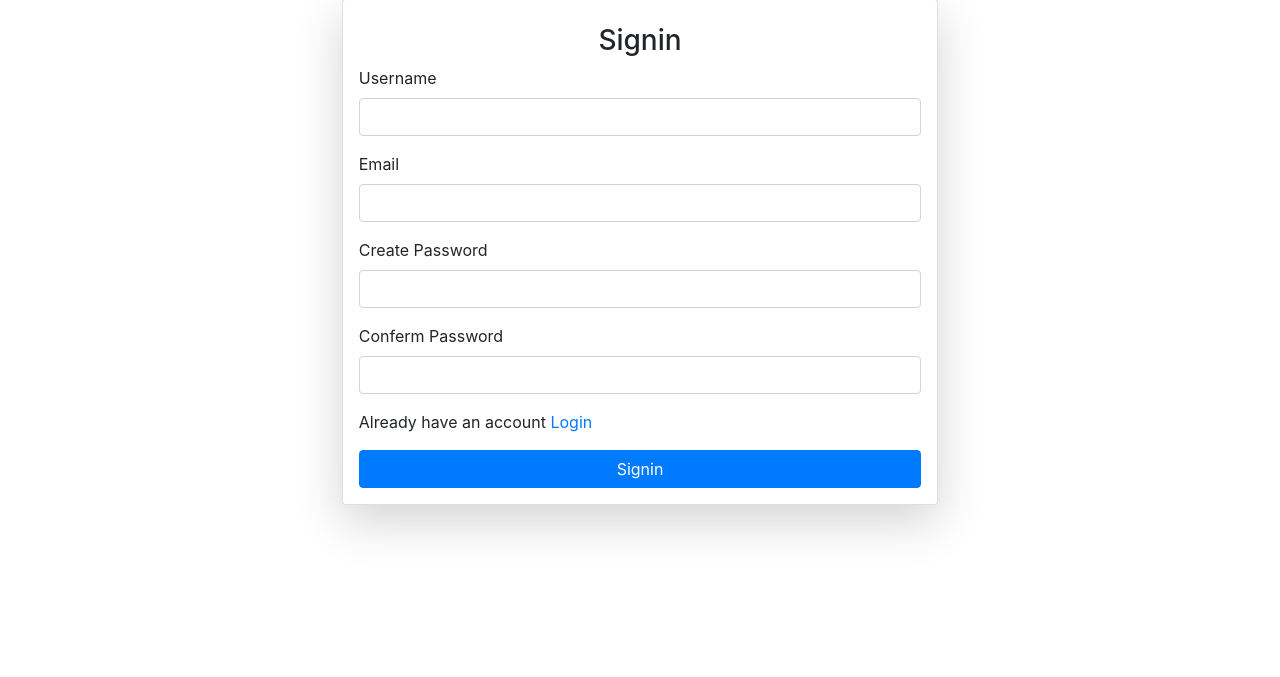
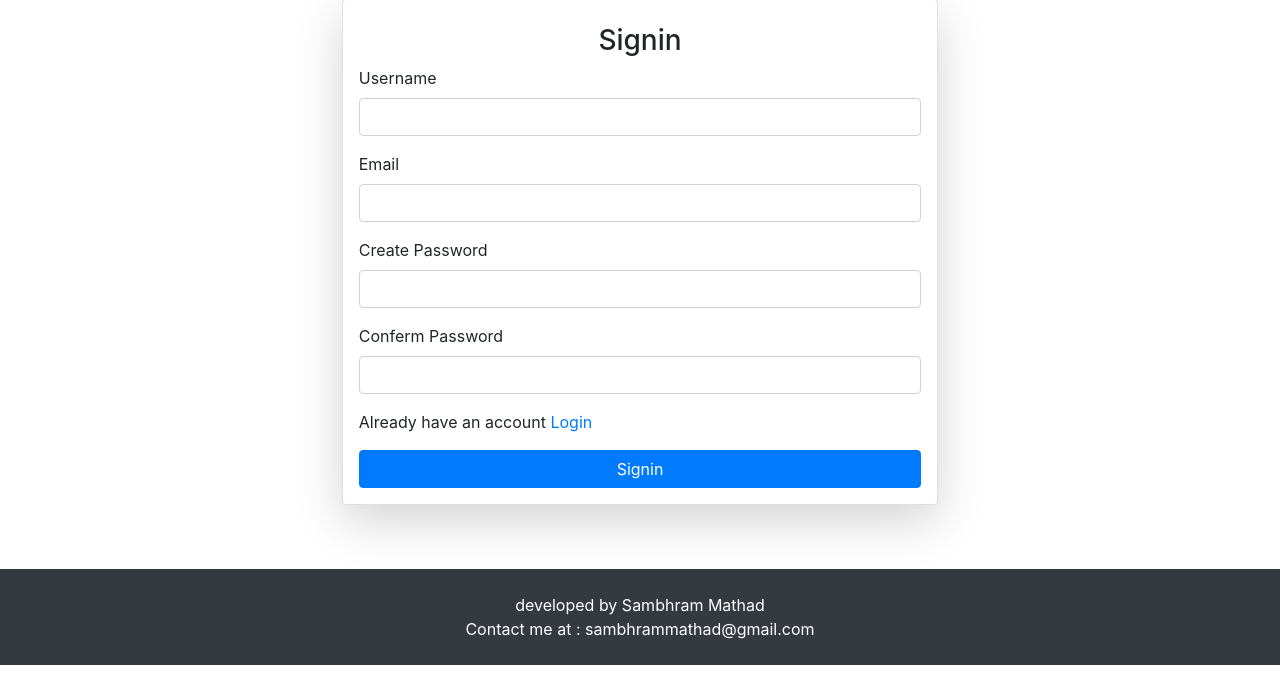
Before and after one commit to SambhramMathad13/Django_todo, a Django app: page / in a window 1280 px wide. Shown: the part 123-800 px from the top of the page. Run offline with Django 4.2, Linux system fonts and the light colour scheme.

Commit message:
tested all

```diff
--- a/todo/templates/signin.html
+++ b/todo/templates/signin.html
@@ -76,7 +76,11 @@
         </div>
     </div>
 
+     <footer class="bg-dark text-center text-white p-2 mt-5">
+      <p class="mt-3">developed by Sambhram Mathad <br>
+        Contact me at : sambhrammathad@gmail.com</p>
 
+    </footer>
 
     <!-- Optional JavaScript -->
     <!-- jQuery first, then Popper.js, then Bootstrap JS -->
```
